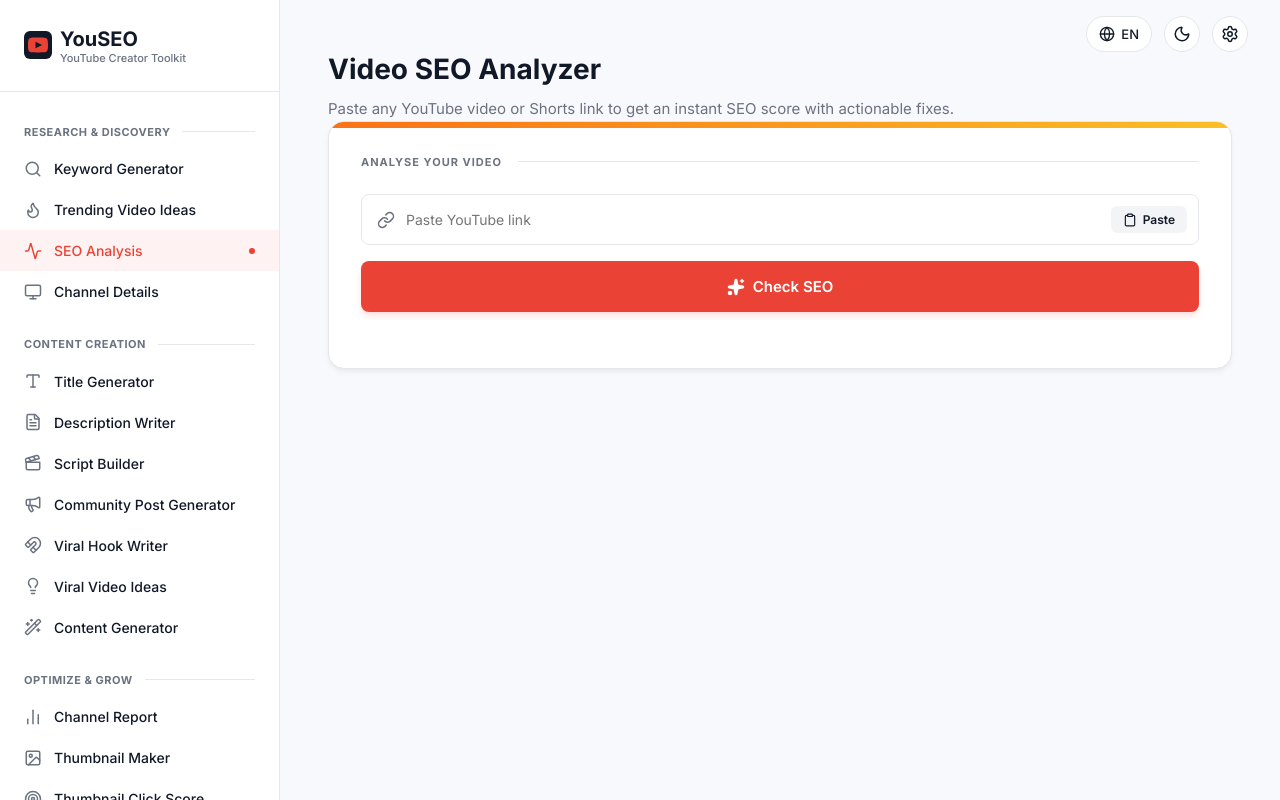
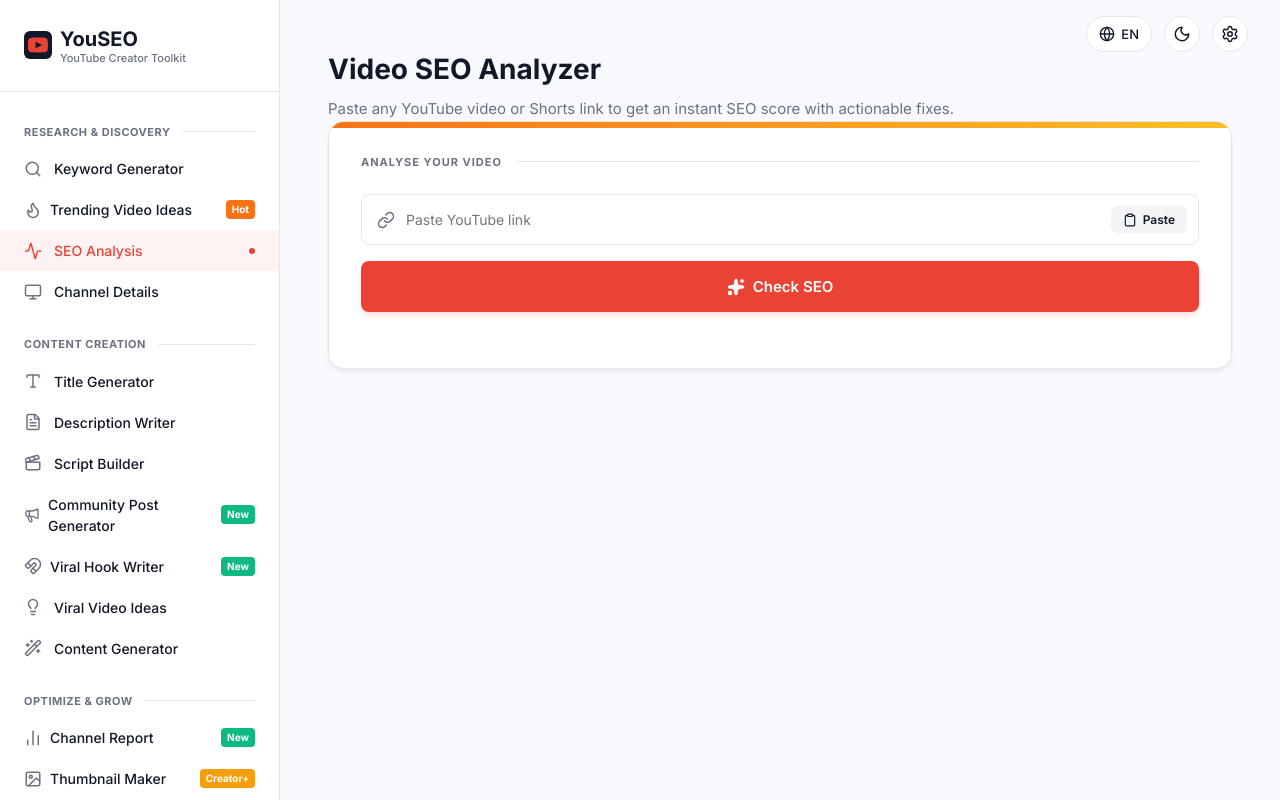
Before and after one commit to Eswar-Sai-086/SEO-TOOL, a React (Vite) app: page /#/seo-analysis in a window 1280 px wide. Built offline with nearby package versions, Linux system fonts and the light colour scheme.

Commit message:
fix: match sidebar badges, share button, and dynamic text to original tool

```diff
--- a/src/App.jsx
+++ b/src/App.jsx
@@ -39,8 +39,9 @@
             <Search size={18} /> Keyword Generator
           </NavLink>
 
-          <NavLink to="/trending" className={({ isActive }) => `nav-item ${isActive ? 'active' : ''}`}>
-            <Flame size={18} /> Trending Video Ideas
+          <NavLink to="/trending" className={({ isActive }) => `nav-item ${isActive ? 'active' : ''}`} style={{ display: 'flex', justifyContent: 'space-between', alignItems: 'center' }}>
+            <div style={{ display: 'flex', alignItems: 'center', gap: '8px' }}><Flame size={18} /> Trending Video Ideas</div>
+            <span style={{ backgroundColor: '#f97316', color: 'white', fontSize: '10px', fontWeight: 700, padding: '2px 6px', borderRadius: '4px' }}>Hot</span>
           </NavLink>
 
           <NavLink to="/seo-analysis" className={({ isActive }) => `nav-item ${isActive ? 'active' : ''}`}>
@@ -65,12 +66,14 @@
             <Clapperboard size={18} /> Script Builder
           </NavLink>
 
-          <NavLink to="/community-post" className={({ isActive }) => `nav-item ${isActive ? 'active' : ''}`}>
-            <Megaphone size={18} /> Community Post Generator
+          <NavLink to="/community-post" className={({ isActive }) => `nav-item ${isActive ? 'active' : ''}`} style={{ display: 'flex', justifyContent: 'space-between', alignItems: 'center' }}>
+            <div style={{ display: 'flex', alignItems: 'center', gap: '8px' }}><Megaphone size={18} /> Community Post Generator</div>
+            <span style={{ backgroundColor: '#10b981', color: 'white', fontSize: '10px', fontWeight: 700, padding: '2px 6px', borderRadius: '4px' }}>New</span>
           </NavLink>
 
-          <NavLink to="/viral-hook" className={({ isActive }) => `nav-item ${isActive ? 'active' : ''}`}>
-            <Magnet size={18} /> Viral Hook Writer
+          <NavLink to="/viral-hook" className={({ isActive }) => `nav-item ${isActive ? 'active' : ''}`} style={{ display: 'flex', justifyContent: 'space-between', alignItems: 'center' }}>
+            <div style={{ display: 'flex', alignItems: 'center', gap: '8px' }}><Magnet size={18} /> Viral Hook Writer</div>
+            <span style={{ backgroundColor: '#10b981', color: 'white', fontSize: '10px', fontWeight: 700, padding: '2px 6px', borderRadius: '4px' }}>New</span>
           </NavLink>
 
           <NavLink to="/viral-ideas" className={({ isActive }) => `nav-item ${isActive ? 'active' : ''}`}>
@@ -83,12 +86,14 @@
 
           <div className="nav-section-title" style={{ marginTop: '8px' }}>OPTIMIZE & GROW</div>
 
-          <NavLink to="/channel-report" className={({ isActive }) => `nav-item ${isActive ? 'active' : ''}`}>
-            <BarChart2 size={18} /> Channel Report
+          <NavLink to="/channel-report" className={({ isActive }) => `nav-item ${isActive ? 'active' : ''}`} style={{ display: 'flex', justifyContent: 'space-between', alignItems: 'center' }}>
+            <div style={{ display: 'flex', alignItems: 'center', gap: '8px' }}><BarChart2 size={18} /> Channel Report</div>
+            <span style={{ backgroundColor: '#10b981', color: 'white', fontSize: '10px', fontWeight: 700, padding: '2px 6px', borderRadius: '4px' }}>New</span>
           </NavLink>
 
-          <NavLink to="/thumbnail-maker" className={({ isActive }) => `nav-item ${isActive ? 'active' : ''}`}>
-            <ImageIcon size={18} /> Thumbnail Maker
+          <NavLink to="/thumbnail-maker" className={({ isActive }) => `nav-item ${isActive ? 'active' : ''}`} style={{ display: 'flex', justifyContent: 'space-between', alignItems: 'center' }}>
+            <div style={{ display: 'flex', alignItems: 'center', gap: '8px' }}><ImageIcon size={18} /> Thumbnail Maker</div>
+            <span style={{ backgroundColor: '#f59e0b', color: 'white', fontSize: '10px', fontWeight: 700, padding: '2px 6px', borderRadius: '4px' }}>Creator+</span>
           </NavLink>
 
           <NavLink to="/thumbnail-score" className={({ isActive }) => `nav-item ${isActive ? 'active' : ''}`}>
--- a/src/tools/SeoAnalysis.jsx
+++ b/src/tools/SeoAnalysis.jsx
@@ -215,7 +215,13 @@
               </div>
               <div style={{ backgroundColor: '#111827', color: 'white', padding: '16px 20px', borderRadius: '12px', display: 'flex', alignItems: 'center', gap: '16px' }}>
                 <div style={{ width: '32px', height: '32px', backgroundColor: '#374151', borderRadius: '50%', display: 'flex', alignItems: 'center', justifyContent: 'center', flexShrink: 0 }}><Zap size={16} color="#fbbf24" fill="#fbbf24" /></div>
-                <div style={{ fontSize: '14px', fontWeight: 500 }}>{results.fixes === 0 ? "Fully optimized — nothing left to fix." : `Solid start — ${results.fixes} fixes would move the needle, ${results.highImpactFixes} of them high-impact.`}</div>
+                <div style={{ fontSize: '14px', fontWeight: 500 }}>
+                  {results.fixes === 0
+                    ? "Fully optimized — nothing left to fix."
+                    : results.fixes === 1
+                      ? "Strong setup — 1 fix left. Fix it below in one tap."
+                      : `Solid start — ${results.fixes} fixes would move the needle, ${results.highImpactFixes} of them high-impact.`}
+                </div>
               </div>
               <div style={{ backgroundColor: 'white', padding: '24px', borderRadius: '16px', border: '1px solid var(--border-color)' }}>
                 <div style={{ display: 'flex', justifyContent: 'space-between', alignItems: 'flex-start', marginBottom: '16px' }}>
@@ -233,7 +239,7 @@
               </div>
               <div>
                 {[
-                  { id: "title", title: "Title optimized", passed: results.checks.isTitleOptimized, impactLevel: 'HIGH', feedback: "Aim for 20-70 characters with the hook up front and minimal caps.", successMsg: "Length in range and readable.", buttonText: "Write better titles" },
+                  { id: "title", title: "Title optimized", passed: results.checks.isTitleOptimized, impactLevel: 'HIGH', feedback: "Aim for 20-70 characters with the hook up front and minimal caps.", successMsg: "Length in range and readable — fully visible on mobile with the hook up front.", buttonText: "Write better titles" },
                   { id: "desc", title: "Description optimized", passed: results.checks.isDescOptimized, impactLevel: 'HIGH', feedback: "Use 1-10 relevant hashtags — the first 3 show above your title. Past 15, YouTube ignores all of them.", successMsg: "Description looks good — keyword placement, hashtags and engagement are all in range.", buttonText: "Rewrite description" },
                   { id: "chapters", title: "Timestamp chapters", passed: results.checks.hasChapters, impactLevel: 'MED', feedback: "Add chapters starting at 0:00 (3 or more, 10s+ each) to unlock Key Moments on Google and make long videos easy to watch.", successMsg: "Chapters detected — Key Moments on Google and easier navigation are unlocked.", buttonText: "Generate chapters" },
                   { id: "thumbnail", title: "Custom HD thumbnail", passed: results.checks.hasHdThumbnail, impactLevel: 'LOW', feedback: "Upload a custom thumbnail in 1280x720 resolution.", successMsg: "Custom thumbnail detected. Want to know if it earns the click?", buttonText: "Upload thumbnail" },
@@ -249,6 +255,10 @@
                   <CheckItem key={item.id} {...item} />
                 ))}
               </div>
+
+              <button style={{ width: '100%', marginTop: '24px', padding: '16px', backgroundColor: 'white', color: '#3b82f6', border: '1px solid #bfdbfe', borderRadius: '32px', fontSize: '16px', fontWeight: 600, display: 'flex', alignItems: 'center', justifyContent: 'center', gap: '8px', cursor: 'pointer', transition: 'all 0.2s' }} onMouseOver={(e) => { e.currentTarget.style.backgroundColor = '#eff6ff'; }} onMouseOut={(e) => { e.currentTarget.style.backgroundColor = 'white'; }}>
+                <svg width="20" height="20" viewBox="0 0 24 24" fill="none" stroke="currentColor" strokeWidth="2" strokeLinecap="round" strokeLinejoin="round"><circle cx="18" cy="5" r="3"></circle><circle cx="6" cy="12" r="3"></circle><circle cx="18" cy="19" r="3"></circle><line x1="8.59" y1="13.51" x2="15.42" y2="17.49"></line><line x1="15.41" y1="6.51" x2="8.59" y2="10.49"></line></svg> Share Video on Social Media 🚀
+              </button>
             </div>
           </div>
         </>
```
Also changed, not shown: src/lib/api.js.
